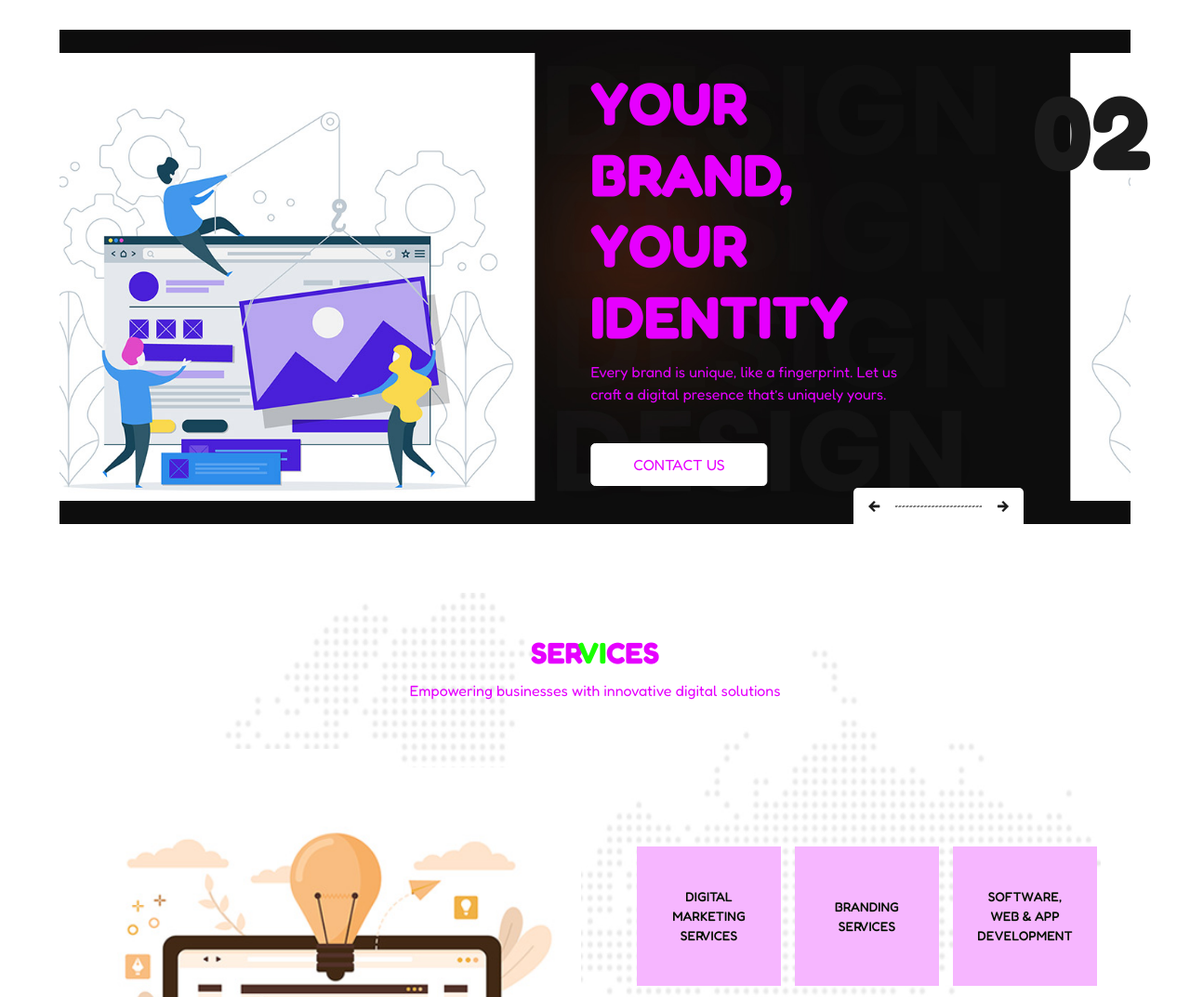
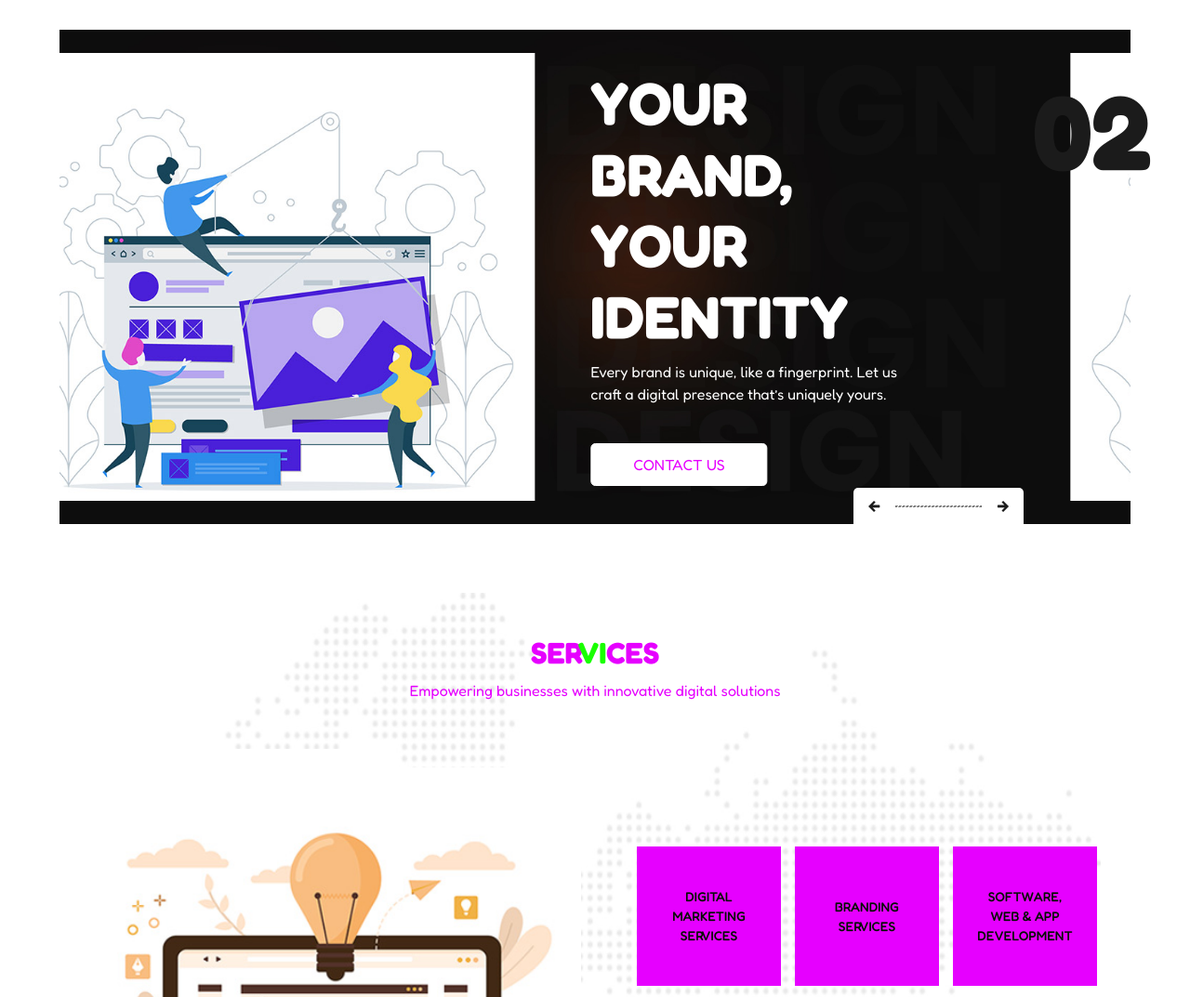
Before and after one commit to AungPyaeCho/socialads, a plain HTML site: page index.html in a window 1280 px wide. Shown: the part 186-1259 px from the top of the page at 93% size. Drawn offline with nearby package versions, Linux system fonts and the light colour scheme.

Commit message:
slider color change

```diff
--- a/css/style.css
+++ b/css/style.css
@@ -173,7 +173,7 @@ a:focus {
 .slider_section .slider_container {
   background-image: url(../images/slider-bg.jpg);
   background-size: cover;
-  color: #e600ff;
+  color: #ffffff;
   padding: 25px 0;
 }
 
@@ -316,7 +316,7 @@ a:focus {
 
 
 .service_section .detail-container .detail-box {
-  background-color: #f6b6ff;
+  background-color: #e600ff;
   color: #030f00;
   text-align: center;
   text-transform: uppercase;
```
